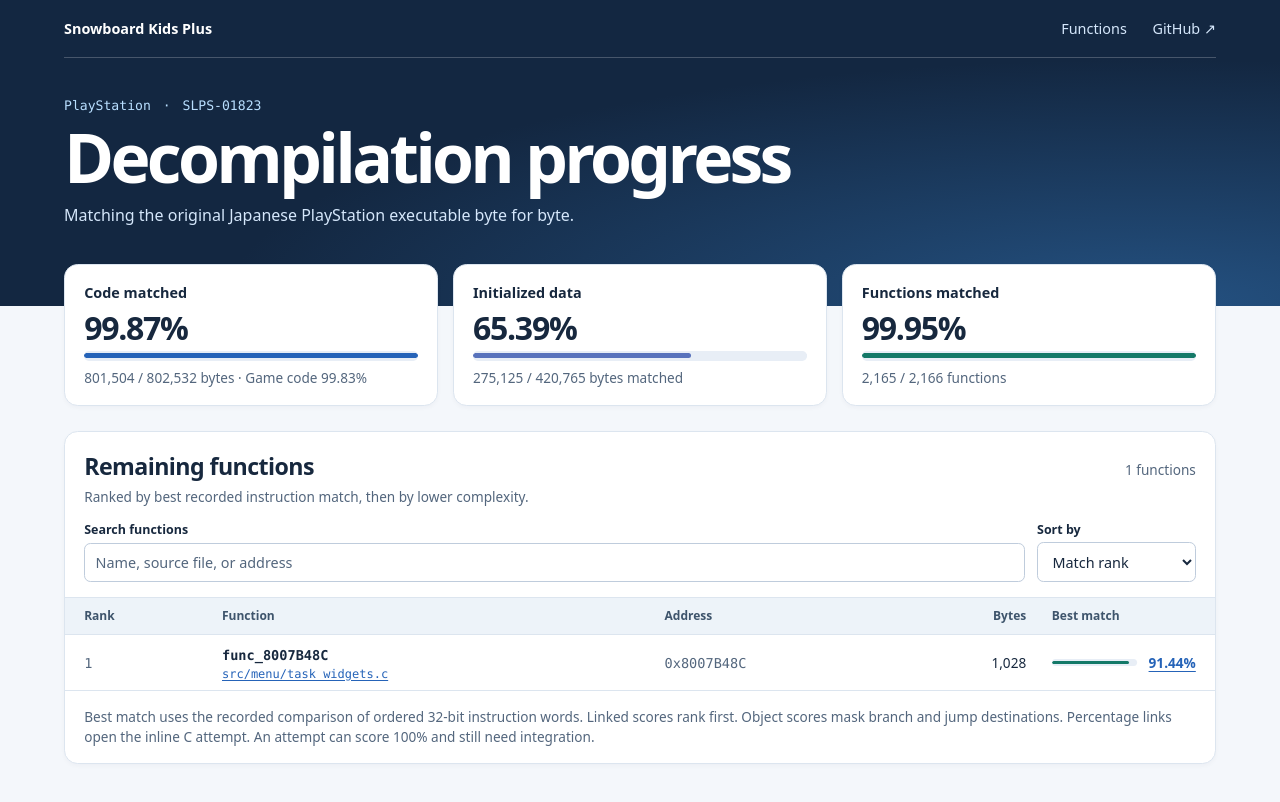
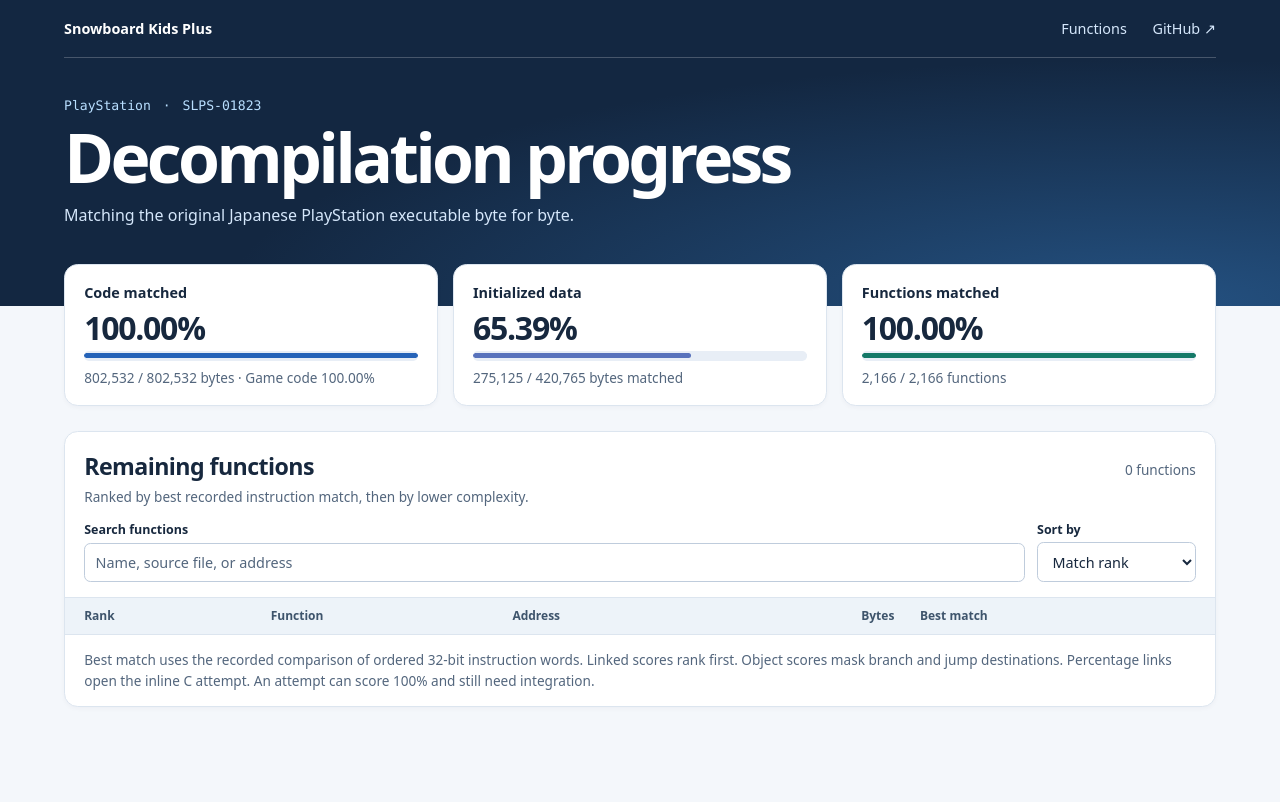
Before and after one commit to cdlewis/snowboardkidsplus-decomp, a plain HTML site: page docs/index.html in a window 1280 px wide. Drawn offline with Linux system fonts and the light colour scheme.

Commit message:
Update decompilation progress

```diff
--- a/docs/index.html
+++ b/docs/index.html
@@ -15,10 +15,10 @@
   <meta property="og:image:type" content="image/png">
   <meta property="og:image:width" content="1200">
   <meta property="og:image:height" content="630">
-  <meta property="og:image:alt" content="Snowboard Kids Plus decompilation: 99.87% code matched, 65.39% initialized data matched, and 2,165 of 2,166 functions matched.">
+  <meta property="og:image:alt" content="Snowboard Kids Plus decompilation: 100.00% code matched, 65.39% initialized data matched, and 2,166 of 2,166 functions matched.">
   <meta name="twitter:card" content="summary_large_image">
   <meta name="twitter:image" content="https://chrislewis.au/snowboardkidsplus-decomp/assets/progress-preview.png">
-  <meta name="twitter:image:alt" content="Snowboard Kids Plus decompilation: 99.87% code matched, 65.39% initialized data matched, and 2,165 of 2,166 functions matched.">
+  <meta name="twitter:image:alt" content="Snowboard Kids Plus decompilation: 100.00% code matched, 65.39% initialized data matched, and 2,166 of 2,166 functions matched.">
   <link rel="stylesheet" href="assets/progress.css">
   <script src="assets/progress.js" defer></script>
 </head>
@@ -41,9 +41,9 @@
     <section class="overview" aria-label="Verified build progress">
       <article class="metric">
         <h2>Code matched</h2>
-        <strong>99.87%</strong>
-        <meter min="0" max="802532" value="801504" aria-hidden="true"></meter>
-        <p>801,504 / 802,532 bytes · Game code 99.83%</p>
+        <strong>100.00%</strong>
+        <meter min="0" max="802532" value="802532" aria-hidden="true"></meter>
+        <p>802,532 / 802,532 bytes · Game code 100.00%</p>
       </article>
       <article class="metric">
         <h2>Initialized data</h2>
@@ -53,9 +53,9 @@
       </article>
       <article class="metric">
         <h2>Functions matched</h2>
-        <strong>99.95%</strong>
-        <meter min="0" max="2166" value="2165" aria-hidden="true"></meter>
-        <p>2,165 / 2,166 functions</p>
+        <strong>100.00%</strong>
+        <meter min="0" max="2166" value="2166" aria-hidden="true"></meter>
+        <p>2,166 / 2,166 functions</p>
       </article>
     </section>
     <section class="queue" id="functions" aria-labelledby="queue-title">
@@ -64,7 +64,7 @@
           <h2 id="queue-title">Remaining functions</h2>
           <p>Ranked by best recorded instruction match, then by lower complexity.</p>
         </div>
-        <p id="result-count" class="count" role="status">1 functions</p>
+        <p id="result-count" class="count" role="status">0 functions</p>
       </div>
       <div class="controls" hidden>
         <label>Search functions <input type="search" id="search" placeholder="Name, source file, or address"></label>
@@ -79,7 +79,7 @@
         <table>
           <thead><tr><th scope="col">Rank</th><th scope="col">Function</th><th scope="col">Address</th><th scope="col">Bytes</th><th scope="col">Best match</th></tr></thead>
           <tbody id="function-rows">
-          <tr data-size="1028"><td class="rank">1</td><th scope="row"><code>func_8007B48C</code><a class="unit" href="https://github.com/cdlewis/snowboardkidsplus-decomp/blob/main/src/menu/task_widgets.c#L3395">src/menu/task_widgets.c</a></th><td class="address"><code>0x8007B48C</code></td><td class="size">1,028</td><td class="score"><div class="match"><meter min="0" max="1" value="0.914396887159533" aria-hidden="true"></meter><span><a href="https://github.com/cdlewis/snowboardkidsplus-decomp/blob/main/src/menu/task_widgets.c#L3395">91.44%</a></span></div></td></tr>
+
           </tbody>
         </table>
       </div>
```
Also changed, not shown: docs/assets/progress-preview.png, 1 other file.
